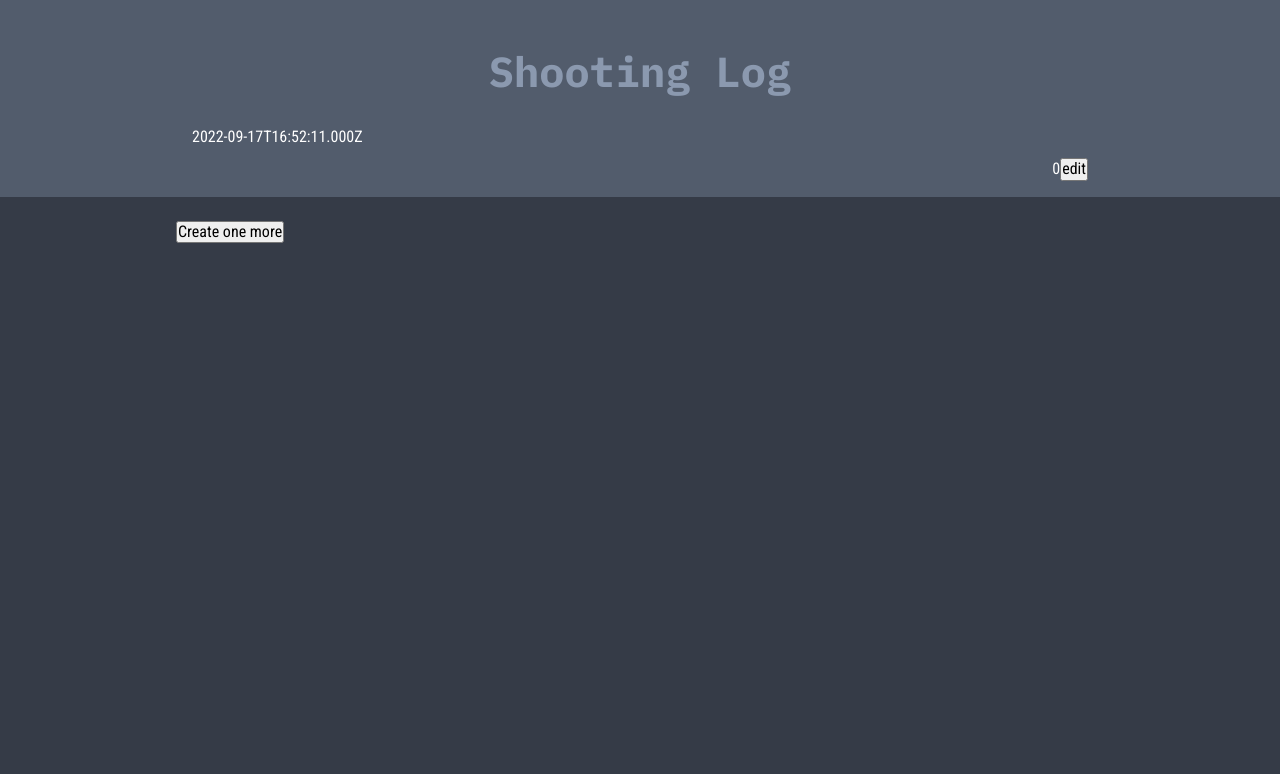
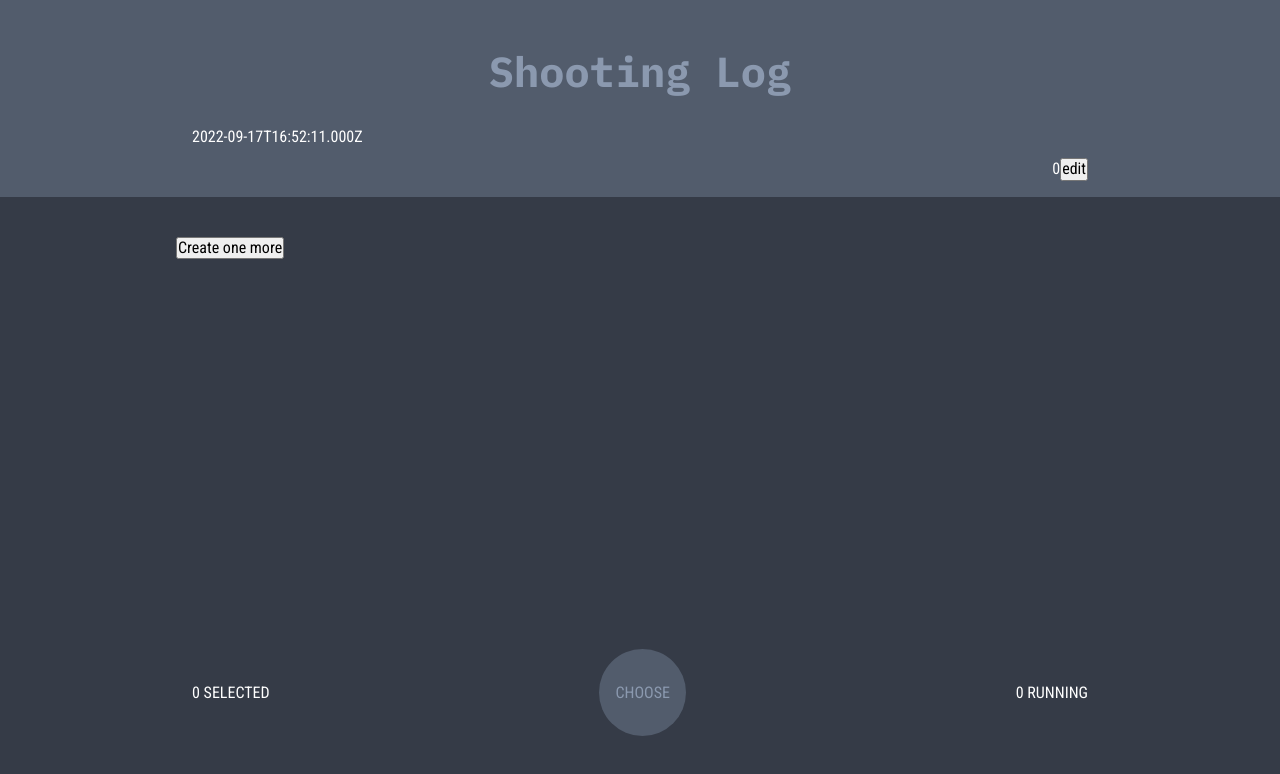
Before and after one commit to sigizmunde/shooting-log, a React (Create React App) app: page / in a window 1280 px wide. Shown: the top 774 px of the page. Built offline with nearby package versions, Linux system fonts and the light colour scheme.

Commit message:
start and stop logic

```diff
--- /dev/null
+++ b/src/components/ControlPanel/ControlPanel.jsx
@@ -0,0 +1,30 @@
+import {
+  InactiveKnob,
+  Panel,
+  PanelContainer,
+  PauseKnob,
+  StartKnob,
+  StopKnob,
+} from './ControlPanel.styled';
+
+const ControlPanel = ({ selected, running, mode, onClick }) => {
+  return (
+    <Panel>
+      <PanelContainer>
+        <p>{selected} selected</p>
+        {mode === 'pause' ? (
+          <PauseKnob onClick={onClick}>Pause</PauseKnob>
+        ) : mode === 'stop' ? (
+          <StopKnob onClick={onClick}>Stop</StopKnob>
+        ) : mode === 'start' ? (
+          <StartKnob onClick={onClick}>Start</StartKnob>
+        ) : (
+          <InactiveKnob>Choose</InactiveKnob>
+        )}
+        <p>{running} running</p>
+      </PanelContainer>
+    </Panel>
+  );
+};
+
+export default ControlPanel;
--- /dev/null
+++ b/src/components/ControlPanel/ControlPanel.styled.js
@@ -0,0 +1,54 @@
+import styled from 'styled-components';
+
+export const Panel = styled.footer`
+  margin-top: auto;
+  width: 100%;
+  background-color: var(--back-color-1);
+`;
+
+export const PanelContainer = styled.div`
+  max-width: var(--max-width);
+  margin: 0 auto;
+  padding: calc(var(--max-gap) * 2) var(--max-gap);
+  display: flex;
+  justify-content: space-between;
+  align-items: center;
+  gap: var(--min-gap);
+`;
+
+export const StartKnob = styled.div`
+  width: 87px;
+  height: 87px;
+  margin: 0 auto;
+  display: flex;
+  justify-content: center;
+  align-items: center;
+  font-family: var(--font-family-2);
+  font-style: normal;
+  font-weight: 500;
+  font-size: 16px;
+  line-height: 1;
+  color: #000;
+  background-color: #f35b5b;
+  border-radius: 50%;
+  cursor: pointer;
+`;
+
+export const InactiveKnob = styled(StartKnob)`
+  color: var(--back-color-3);
+  background: var(--back-color-2);
+  box-shadow: none;
+  cursor: default;
+`;
+
+export const StopKnob = styled(StartKnob)`
+  color: #ff8f60;
+  background: #c20000;
+  box-shadow: inset 0px 0px 4px 4px rgba(255, 234, 126, 0.25);
+`;
+
+export const PauseKnob = styled(StartKnob)`
+  color: #ffea7e;
+  background: #bb9d00;
+  box-shadow: inset 0px 0px 16px rgba(255, 255, 255, 0.5);
+`;
--- a/src/components/DeviceCard/DeviceCard.jsx
+++ b/src/components/DeviceCard/DeviceCard.jsx
@@ -8,15 +8,16 @@ import {
 } from './DeviceCard.styled';
 
 const DeviceCard = ({
+  id,
   name,
   color = 'white',
   image,
   active = false,
   status = 'off',
-  onClick = e => console.log(e.target),
+  onClick,
 }) => {
   return (
-    <Panel active={active} onClick={onClick}>
+    <Panel active={active} onClick={() => onClick({ id, status })}>
       <Picto image={image} color={color} />
       <Caption>
         <p>{name}</p>
--- a/src/components/DeviceCard/DeviceCard.styled.js
+++ b/src/components/DeviceCard/DeviceCard.styled.js
@@ -10,7 +10,7 @@ export const Panel = styled.div`
   border-radius: var(--module-size);
   background-color: var(--back-color-2);
   box-shadow: ${p =>
-    p.active ? '0px 0px 16px 4px var(--accent-color)' : 'none'};
+    p.active ? '0px 0px 8px 4px var(--accent-color)' : 'none'};
 `;
 
 export const Picto = styled.div`
--- a/src/components/UtilsMarkup/UtilsMarkup.styled.js
+++ b/src/components/UtilsMarkup/UtilsMarkup.styled.js
@@ -4,5 +4,5 @@ export const SectionContainer = styled.div`
   margin: 0 auto;
   width: 100%;
   max-width: var(--max-width);
-  padding: 0 var(--mid-gap);
+  padding: var(--mid-gap);
 `;
--- a/src/pages/ProjectPage/ProjectPage.jsx
+++ b/src/pages/ProjectPage/ProjectPage.jsx
@@ -4,13 +4,31 @@ import Header from 'components/Header/Header';
 import { useDispatch, useSelector } from 'react-redux';
 import selectors from 'redux/selectors';
 import { nanoid } from '@reduxjs/toolkit';
-import { createDevice } from 'redux/devicesSlice';
+import { createDevice, startRecord, stopRecord } from 'redux/devicesSlice';
 import { SectionContainer } from 'components/UtilsMarkup/UtilsMarkup.styled';
+import ControlPanel from 'components/ControlPanel/ControlPanel';
+import { useEffect, useState } from 'react';
 
 const ProjectPage = () => {
   const devices = useSelector(selectors.getDevices);
+  const [active, setActive] = useState([]);
+  const [running, setRunning] = useState([]);
+  const [mode, setMode] = useState('inactive');
 
   const dispatch = useDispatch();
+
+  useEffect(() => {
+    setRunning(
+      devices
+        .filter(({ log }) => log.length > 0 && log[log.length - 1].stop === '')
+        .map(({ id }) => id)
+    );
+    console.log('running', running);
+  }, [devices]);
+
+  useEffect(() => {
+    if (active.length === 0) setMode('inactive');
+  }, [active]);
 
   const createRandomDevice = () => {
     const dateString = new Date().toISOString();
@@ -23,12 +41,60 @@ const ProjectPage = () => {
     );
   };
 
+  const handleSelect = ({ id, status }) => {
+    if (active.includes(id)) {
+      setActive(active => active.filter(device_id => device_id !== id));
+      return;
+    }
+    const l = active.length;
+    if (l === 0) {
+      console.log('l === 0');
+      setActive(active => [id]);
+      if (status === 'off') {
+        setMode('start');
+      }
+      if (status === 'on') {
+        setMode('stop');
+      }
+    }
+    if (l > 0) {
+      console.log('l > 0');
+      console.log('status', status);
+      if (
+        (status === 'on' && mode === 'stop') ||
+        (status === 'off' && mode === 'start')
+      )
+        setActive(active => [...active, id]);
+      else {
+        setActive([]);
+      }
+    }
+  };
+
+  const handleControl = () => {
+    active.forEach(device_id => {
+      switch (mode) {
+        case 'start':
+          dispatch(startRecord({ id: device_id }));
+          return;
+        case 'stop':
+          dispatch(stopRecord({ id: device_id }));
+          return;
+        default:
+          return;
+      }
+    });
+    setActive([]);
+  };
+
   return (
     <>
       <Header />
       <SectionContainer>
         <DeviceList>
           {devices.map(({ id, name, pic, color, log }) => {
+            let status = 'off';
+            if (running.includes(id)) status = 'on';
             return (
               <DeviceCard
                 key={id}
@@ -36,6 +102,9 @@ const ProjectPage = () => {
                 name={name}
                 image={pic}
                 color={color}
+                status={status}
+                active={active.includes(id)}
+                onClick={handleSelect}
               />
             );
           })}
@@ -44,6 +113,12 @@ const ProjectPage = () => {
           Create one more
         </button>
       </SectionContainer>
+      <ControlPanel
+        mode={mode}
+        running={running.length}
+        selected={active.length}
+        onClick={handleControl}
+      />
     </>
   );
 };
--- a/src/redux/devicesSlice.js
+++ b/src/redux/devicesSlice.js
@@ -1,4 +1,11 @@
 import { createSlice } from '@reduxjs/toolkit';
+
+const initialLogRecord = {
+  file: { name: 'no file name', confirmed: false },
+  start: new Date().toISOString(),
+  stop: '',
+  pauses: [],
+};
 
 const initialDevice = {
   id: 0,
@@ -30,9 +37,38 @@ const devicesSlice = createSlice({
     removeDevice(state, { payload }) {
       return state.filter(({ id }) => id !== payload.id);
     },
+    startRecord(state, { payload }) {
+      // payload = {id, file: {name, confirmed}}
+      const index = state.findIndex(({ id }) => id === payload.id);
+      if (index === -1) return state;
+      const newRecord = { ...initialLogRecord, file: payload.file };
+      state[index].log.push(newRecord);
+    },
+    stopRecord(state, { payload }) {
+      // payload = {id}
+      const date = new Date().toISOString();
+      const index = state.findIndex(({ id }) => id === payload.id);
+      if (index === -1) return state;
+      state[index].log[state[index].log.length - 1].stop = date;
+    },
+    updateRecord(state, { payload }) {
+      // payload = {id, start, ...}
+      const index = state.findIndex(({ id }) => id === payload.id);
+      if (index === -1) return state;
+      const logIndex = state[index].log.findIndex(
+        ({ start }) => start === payload.start
+      );
+      state[index].log[logIndex] = payload;
+    },
   },
 });
 
-export const { createDevice, updateDevice, removeDevice } =
-  devicesSlice.actions;
+export const {
+  createDevice,
+  updateDevice,
+  removeDevice,
+  startRecord,
+  stopRecord,
+  updateRecord,
+} = devicesSlice.actions;
 export default devicesSlice.reducer;
```
